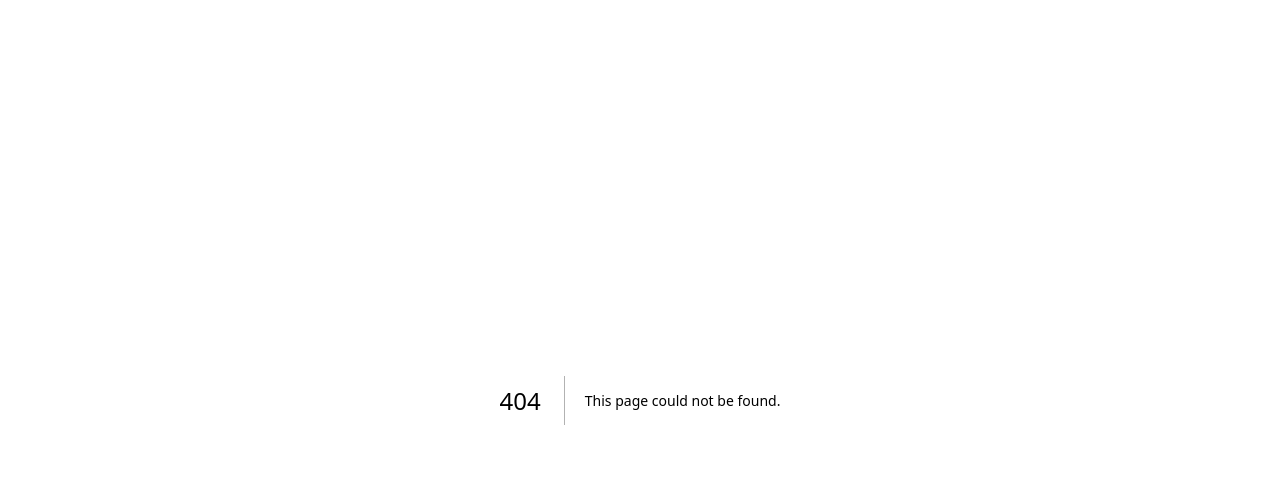
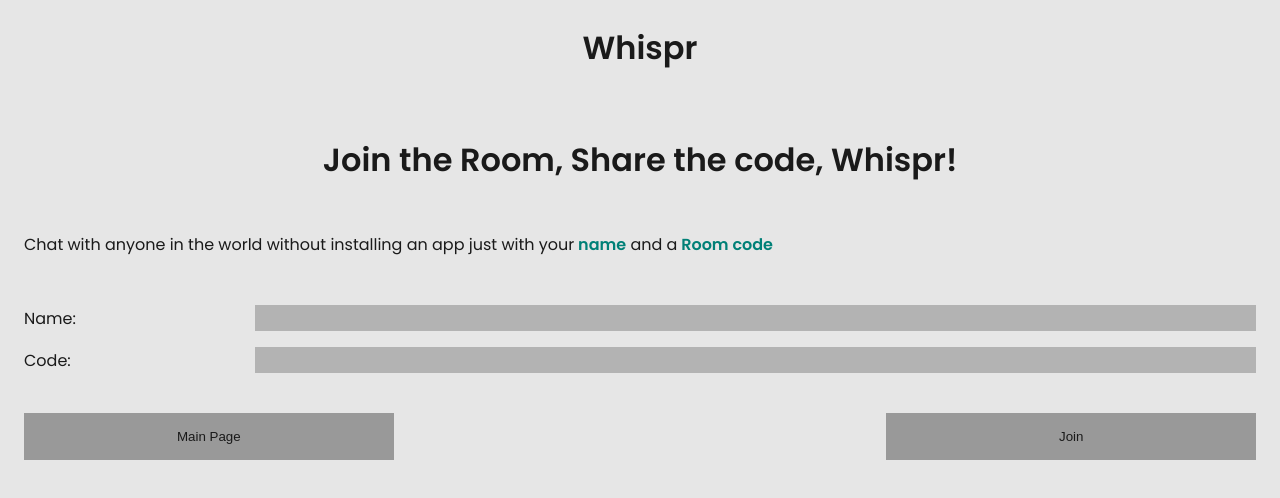
Before and after one commit to Mithu-Vulcan/whispr-client, a Next.js app: page /join in a window 1280 px wide. Before the commit this address had no page. Shown: the top 498 px of the page. Built offline with nearby package versions, Linux system fonts and the light colour scheme.

Commit message:
join and create page made

```diff
--- /dev/null
+++ b/app/create/page.module.css
@@ -0,0 +1,82 @@
+.header {
+	padding: 1rem;
+}
+
+.logo {
+	font-size: 2rem;
+	font-weight: 600;
+	text-align: center;
+	margin: 0;
+}
+
+.hero {
+	display: flex;
+	flex-direction: column;
+	padding: 1rem;
+}
+
+.textMain {
+	text-align: center;
+	font-size: 2rem;
+	font-weight: 600;
+}
+
+.highlight {
+	color: var(--accent-span);
+	font-weight: 600;
+}
+
+.inputFields {
+	display: flex;
+	flex-direction: column;
+	padding: 1rem;
+	gap: 1rem;
+}
+
+.inputSection {
+	margin: 0;
+	display: flex;
+	flex-direction: row;
+	gap: 2rem;
+	align-items: center;
+}
+
+.input {
+	margin: 0;
+	width: 20%;
+}
+
+.inputBox {
+	border: none;
+	width: 100%;
+	background-color: var(--accent);
+	color: var(--foreground);
+	font-size: 1rem;
+	padding: 0.25rem;
+}
+
+.inputBox:focus {
+	outline: none;
+	background-color: var(--accent-focus);
+}
+
+.btn {
+	margin-top: 1.5rem;
+	padding: 1rem;
+	width: 30%;
+	align-self: flex-end;
+	border: none;
+	background-color: var(--accent-focus);
+	color: var(--foreground);
+}
+
+.btnSection {
+	display: flex;
+	flex-direction: row;
+	justify-content: space-between;
+}
+
+.code {
+	letter-spacing: calc(2.5rem);
+	font-weight: 600;
+}
--- /dev/null
+++ b/app/join/page.js
@@ -0,0 +1,96 @@
+"use client";
+
+import styles from "./page.module.css";
+import { Poppins } from "next/font/google";
+import { useSearchParams } from "next/navigation";
+import { useState } from "react";
+import { useEffect } from "react";
+import { useRouter } from "next/navigation";
+
+const poppins = Poppins({
+	variable: "--font-poppins",
+	subsets: ["latin"],
+	weight: ["400", "500", "600"],
+});
+
+export default function Home() {
+	const router = useRouter();
+	const searchParams = useSearchParams();
+	const [code, setCode] = useState("");
+	const [name, setName] = useState("");
+
+	useEffect(() => {
+		const queryCode = searchParams.get("code");
+		if (queryCode) setCode(queryCode);
+	}, [searchParams]);
+
+	function handleBtn(endPoint) {
+		if (endPoint == "/") {
+			router.push("/")
+		} else {
+			if (!code || !name) {
+				alert("Empty input Fields Check the name and code");
+			} else {
+				if (code.length == 6) {
+					console.log(`Joining: ${name} ${code}`);
+					router.push(`${endPoint}?code=${code}`);
+				} else {
+					alert("Invalid Code");
+				}
+			}
+		}
+	}
+
+	function handleJoin () {
+		console.log("join")
+	}
+
+	return (
+		<section className={styles.home} id='home'>
+			<div className={styles.header}>
+				<p className={`${poppins.className} ${styles.logo}`}>Whispr</p>
+			</div>
+			<div className={styles.hero} id='hero'>
+				<p className={styles.textMain}>
+					Join the Room, Share the code, Whispr!
+				</p>
+				<p className={styles.textSub}>
+					Chat with anyone in the world without installing an app just with your
+					<span className={styles.highlight}> name</span> and a
+					<span className={styles.highlight}> Room code</span>
+				</p>
+			</div>
+			<div className={styles.inputFields}>
+				<div className={styles.inputSection}>
+					<p className={styles.input}>Name: </p>
+					<input
+						type='text'
+						className={styles.inputBox}
+						id='name'
+						value={name}
+						onChange={(e) => setName(e.target.value)}
+					/>
+				</div>
+				<div className={`${styles.inputSection}`}>
+					<p className={styles.input}>Code: </p>
+					<input
+						type='text'
+						className={`${styles.inputBox}  ${styles.code}`}
+						id='code'
+						value={code}
+						autoComplete='off'
+						onChange={(e) => setCode(e.target.value.toUpperCase())}
+					/>
+				</div>
+				<div className={styles.btnSection}>
+					<button className={styles.btn} onClick={() => handleBtn("/")}>
+						Main Page
+					</button>
+					<button className={styles.btn} onClick={handleJoin}>
+						Join
+					</button>
+				</div>
+			</div>
+		</section>
+	);
+}
--- /dev/null
+++ b/app/join/page.module.css
@@ -0,0 +1,82 @@
+.header {
+	padding: 1rem;
+}
+
+.logo {
+	font-size: 2rem;
+	font-weight: 600;
+	text-align: center;
+	margin: 0;
+}
+
+.hero {
+	display: flex;
+	flex-direction: column;
+	padding: 1rem;
+}
+
+.textMain {
+	text-align: center;
+	font-size: 2rem;
+	font-weight: 600;
+}
+
+.highlight {
+	color: var(--accent-span);
+	font-weight: 600;
+}
+
+.inputFields {
+	display: flex;
+	flex-direction: column;
+	padding: 1rem;
+	gap: 1rem;
+}
+
+.inputSection {
+	margin: 0;
+	display: flex;
+	flex-direction: row;
+	gap: 2rem;
+	align-items: center;
+}
+
+.input {
+	margin: 0;
+	width: 20%;
+}
+
+.inputBox {
+	border: none;
+	width: 100%;
+	background-color: var(--accent);
+	color: var(--foreground);
+	font-size: 1rem;
+	padding: 0.25rem;
+}
+
+.inputBox:focus {
+	outline: none;
+	background-color: var(--accent-focus);
+}
+
+.btn {
+	margin-top: 1.5rem;
+	padding: 1rem;
+	width: 30%;
+	align-self: flex-end;
+	border: none;
+	background-color: var(--accent-focus);
+	color: var(--foreground);
+}
+
+.btnSection {
+	display: flex;
+	flex-direction: row;
+	justify-content: space-between;
+}
+
+.code {
+	letter-spacing: calc(2.5rem);
+	font-weight: 600;
+}
--- a/app/page.module.css
+++ b/app/page.module.css
@@ -25,44 +25,11 @@
 	color: var(--accent-span);
 	font-weight: 600;
 }
-
-.inputFields {
-	display: flex;
-	flex-direction: column;
+.btn {
 	padding: 1rem;
-	gap: 1rem;
-}
-
-.inputSection {
-	margin: 0;
-	display: flex;
-	flex-direction: row;
-	gap: 2rem;
-}
-
-.input {
-	margin: 0;
-	width: 20%;
-}
-
-.inputBox {
+	margin-top: 1rem;
 	border: none;
-	width: 100%;
 	background-color: var(--accent);
 	color: var(--foreground);
+	font-size: 1rem;
 }
-
-.inputBox:focus {
-	outline: none;
-	background-color: var(--accent-focus);
-}
-
-.join {
-	margin-top: 1.5rem;
-	padding: 1rem;
-	width: 30%;
-	align-self: flex-end;
-	border: none;
-	background-color: var(--accent-focus);
-	color: var(--foreground);
-}
```
Also changed, not shown: app/create/page.js (added, +92 -0 lines), app/page.js (+10 -23 lines).
